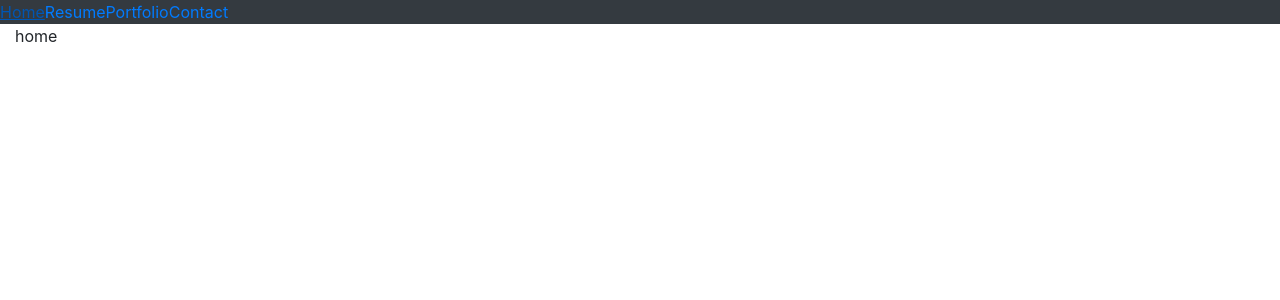
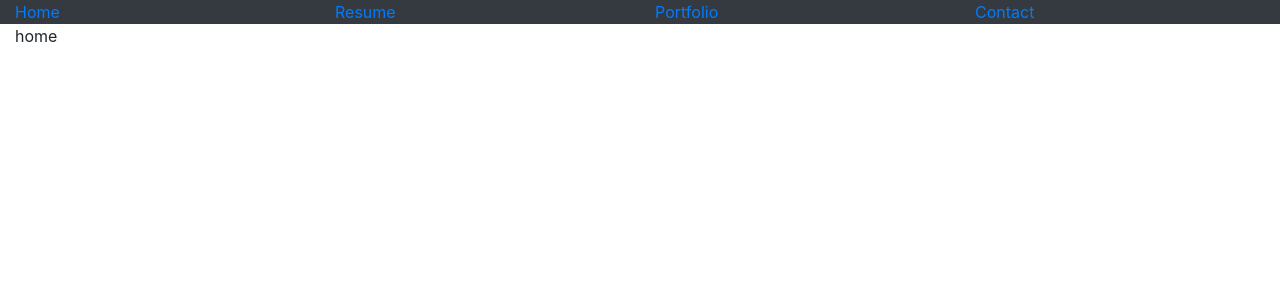
Before and after one commit to zlind1/my-website, a React (Create React App) app: page / in a window 1280 px wide. Shown: the top 300 px of the page. Built offline with nearby package versions, Linux system fonts and the light colour scheme.

Commit message:
moved cols outside links

```diff
--- a/src/TopBar.js
+++ b/src/TopBar.js
@@ -5,18 +5,26 @@ import {Link} from 'react-router-dom';
 function TopBar() {
   return (
     <Row className='bg-dark'>
-    	  <Link to='/' as={Col} xs={3}>
+    	<Col xs={3}>
+	    	<Link to='/'>
 	    	  Home
 	    	</Link>
-    	  <Link to='/resume' as={Col} xs={3}>
+    	</Col>
+    	<Col xs={3}>
+	    	<Link to='/resume'>
 	    	  Resume
 	    	</Link>
-    	  <Link to='/portfolio' as={Col} xs={3}>
+    	</Col>
+    	<Col xs={3}>
+	    	<Link to='/portfolio'>
 	    	  Portfolio
 	    	</Link>
-    	  <Link to='/contact' as={Col} xs={3}>
+    	</Col>
+    	<Col xs={3}>
+	    	<Link to='/contact'>
 	    	  Contact
 	    	</Link>
+    	</Col>
     </Row>
   );
 }
```
Lines whose indentation alone changed are shown as unchanged.
